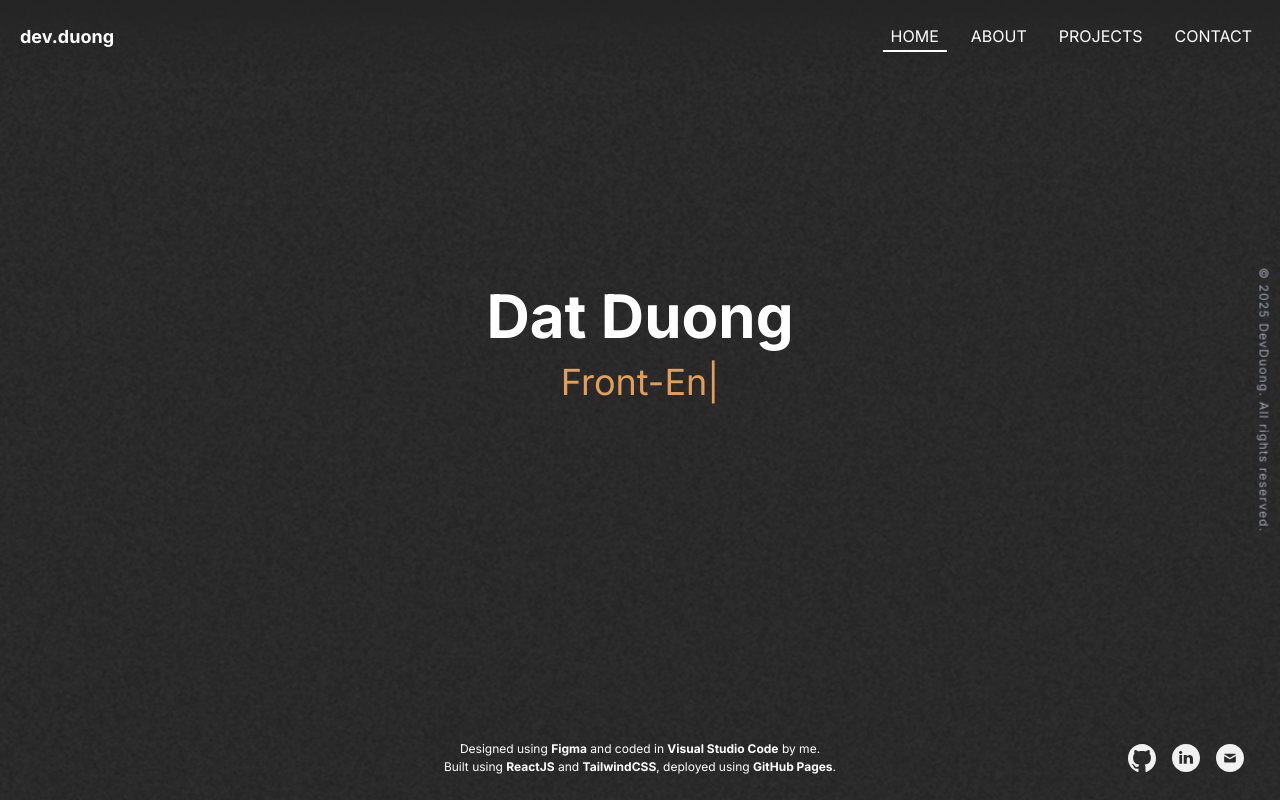
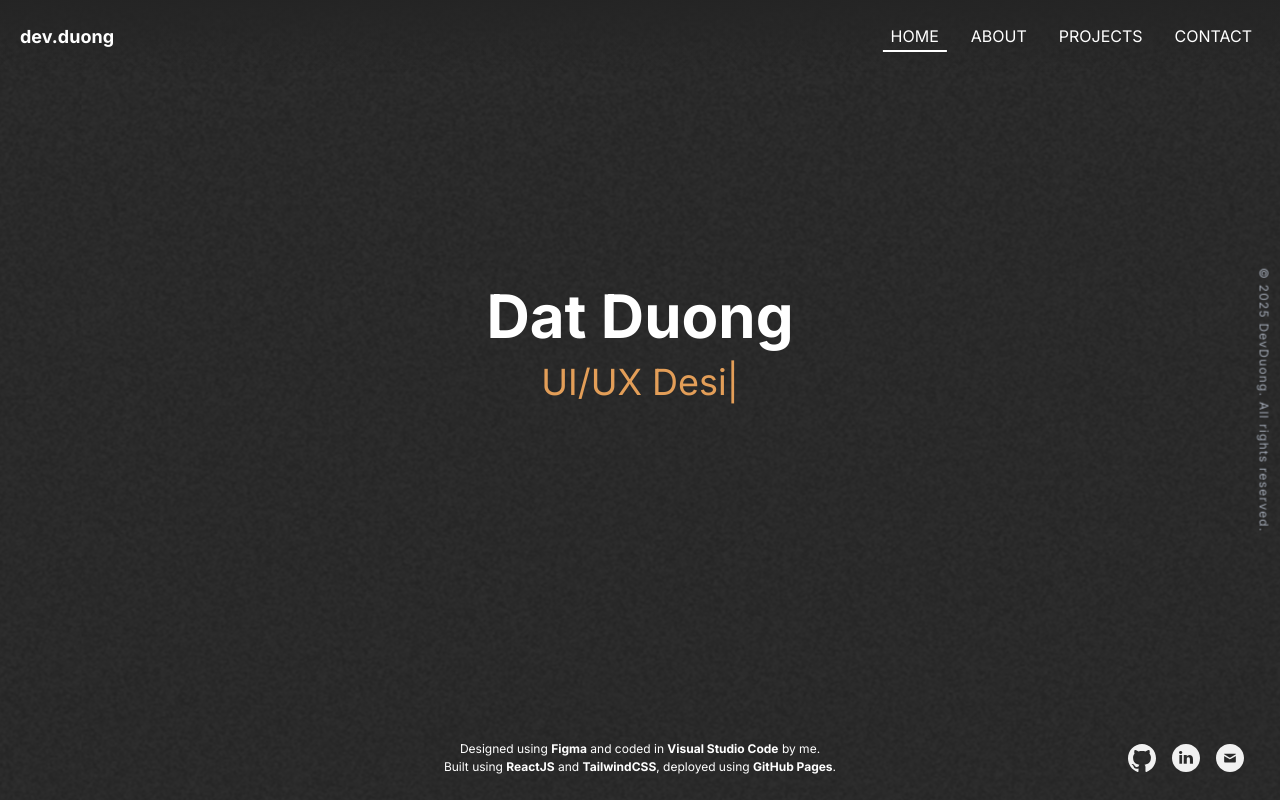
Before and after one commit to dev-duong/dev-duong.github.io, a React (Create React App) app: page /home in a window 1280 px wide. Built offline with nearby package versions, Linux system fonts and the light colour scheme.

Commit message:
Update Home.js

```diff
--- a/src/pages/Home.js
+++ b/src/pages/Home.js
@@ -16,7 +16,7 @@ const Home = () => {
         <article className="h-[calc(100vh-80px)] mt-[-80px] flex items-center justify-center">
           <section className="flex flex-col text-center gap-4">
             <h1 className="text-6xl font-bold whitespace-nowrap">Dat Duong</h1>
-            <Typewriter words={["UI/UX Designer", "Front-End Developer"]} />
+            <Typewriter words={["Web Developer", "UI/UX Designer"]} />
           </section>
         </article>
 
```
